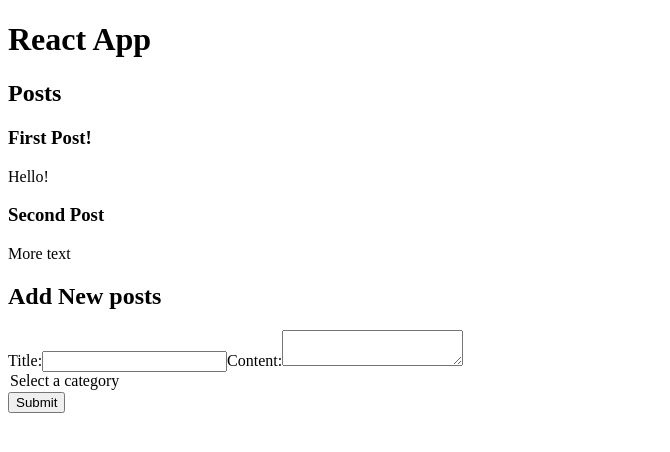
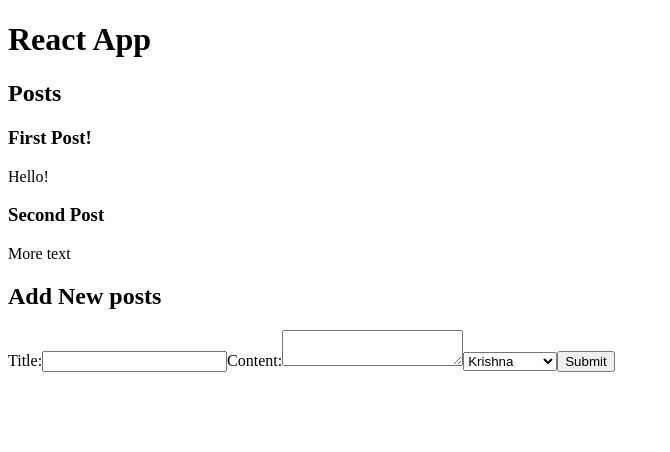
Before and after one commit to krishna-cyber/redux-toolkit, a React (Vite) app in the folder post store/: page / in a window 1280 px wide. Shown: the top 452 px of the page, without its empty margins (0-670 px from the left). Built offline with nearby package versions, Linux system fonts and the light colour scheme.

Commit message:
user selection form added

```diff
--- a/post store/src/features/AddForm.jsx
+++ b/post store/src/features/AddForm.jsx
@@ -25,7 +25,13 @@
         <textarea {...register("content", { required: true })} />
 
         {errors.exampleRequired && <span>This field is required</span>}
-        <option value=''>Select a category</option>
+        <select {...register("user", { required: true })}>
+          Select User
+          <option value='krishna'>Krishna</option>
+          <option value='Ghanshyam'>Ghanshyam</option>
+          <option value='Balaram'>Balaram</option>
+          <option value='Shyam'>Shyam</option>
+        </select>
         <input type='submit' />
       </form>
     </div>
```
